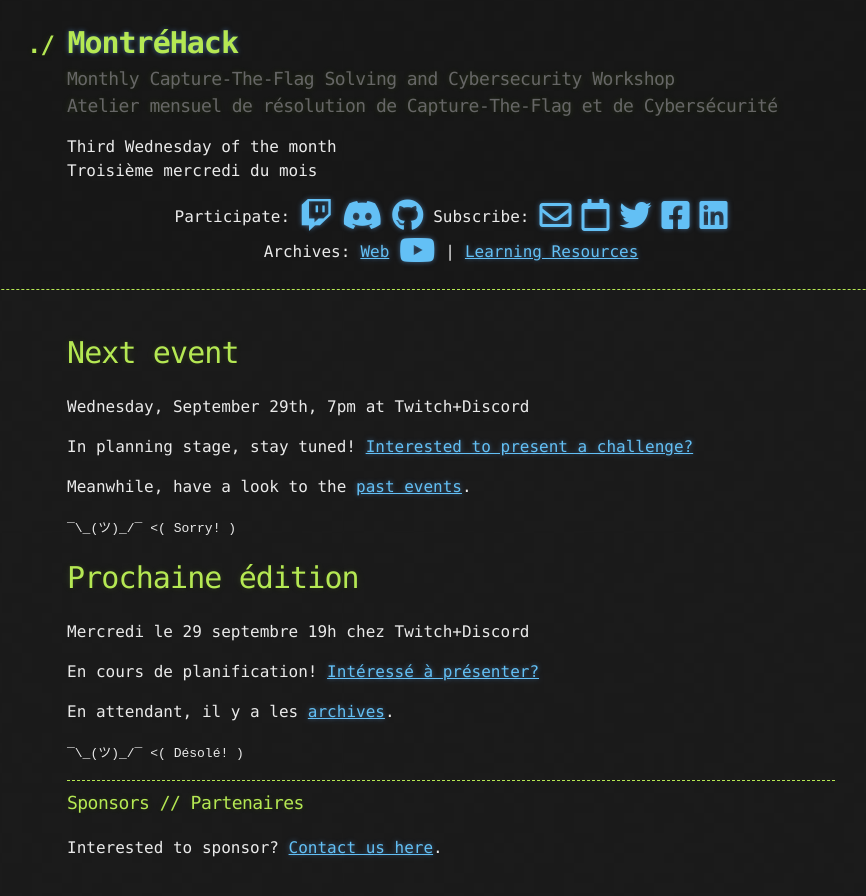
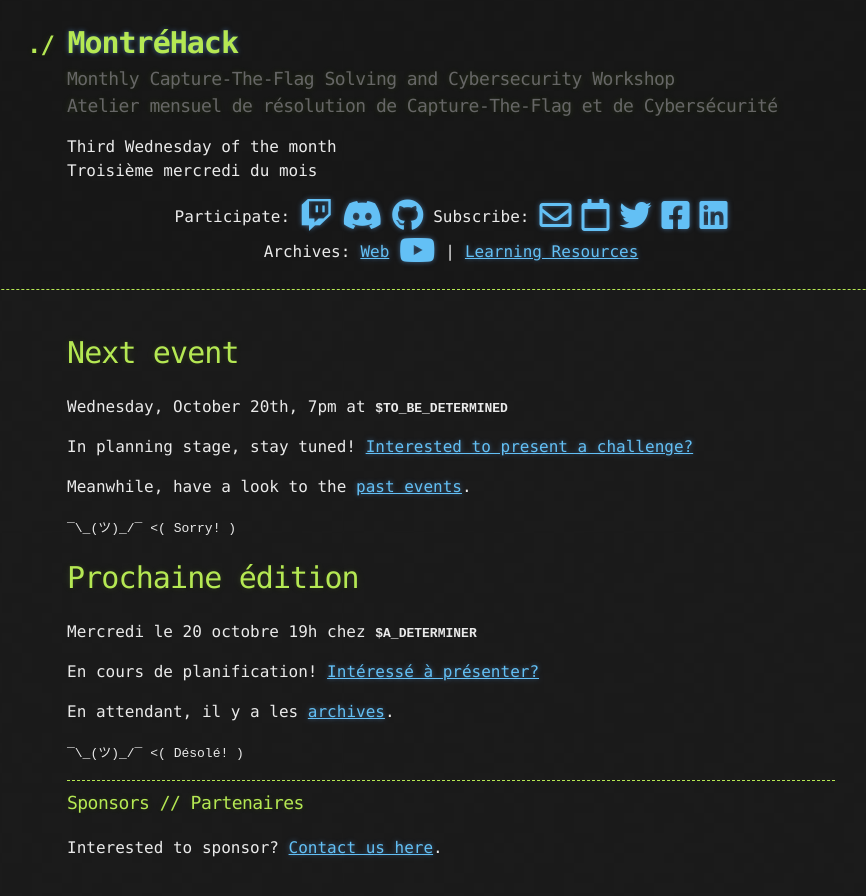
Before and after one commit to montrehack/montrehack.github.com, a Jekyll site: the page built from index.md, in a window 1280 px wide. Shown: the top 896 px of the page, without its empty margins (189-1055 px from the left). Built offline with Jekyll 4.4.1, drawn with Linux system fonts in a browser that asks for light colours.

Commit message:
October stay-tuned, september to archives with YT link

```diff
--- a/_includes/stay-tuned.md
+++ b/_includes/stay-tuned.md
@@ -1,6 +1,6 @@
-{% assign next_date = "2021-09-29" %}
+{% assign next_date = "2021-10-20" %}
 {% comment %}When venue is not determined, set to nil{% endcomment %}
-{% assign venue = "Twitch+Discord" %}
+{% assign venue = nil %}
 
 # Next event
 
```
Also changed, not shown: _posts/2021-09-29-northsec-2021-nestadia.md (+3 -3 lines).
